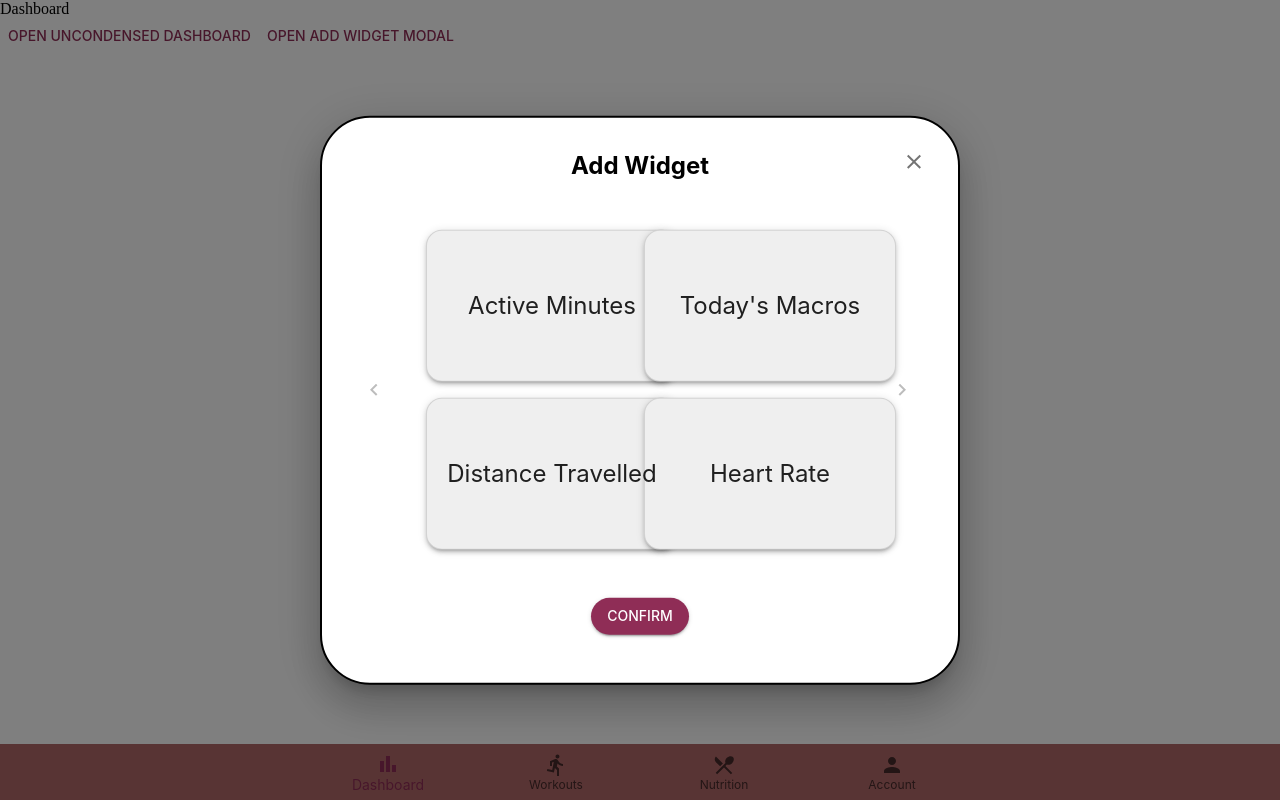
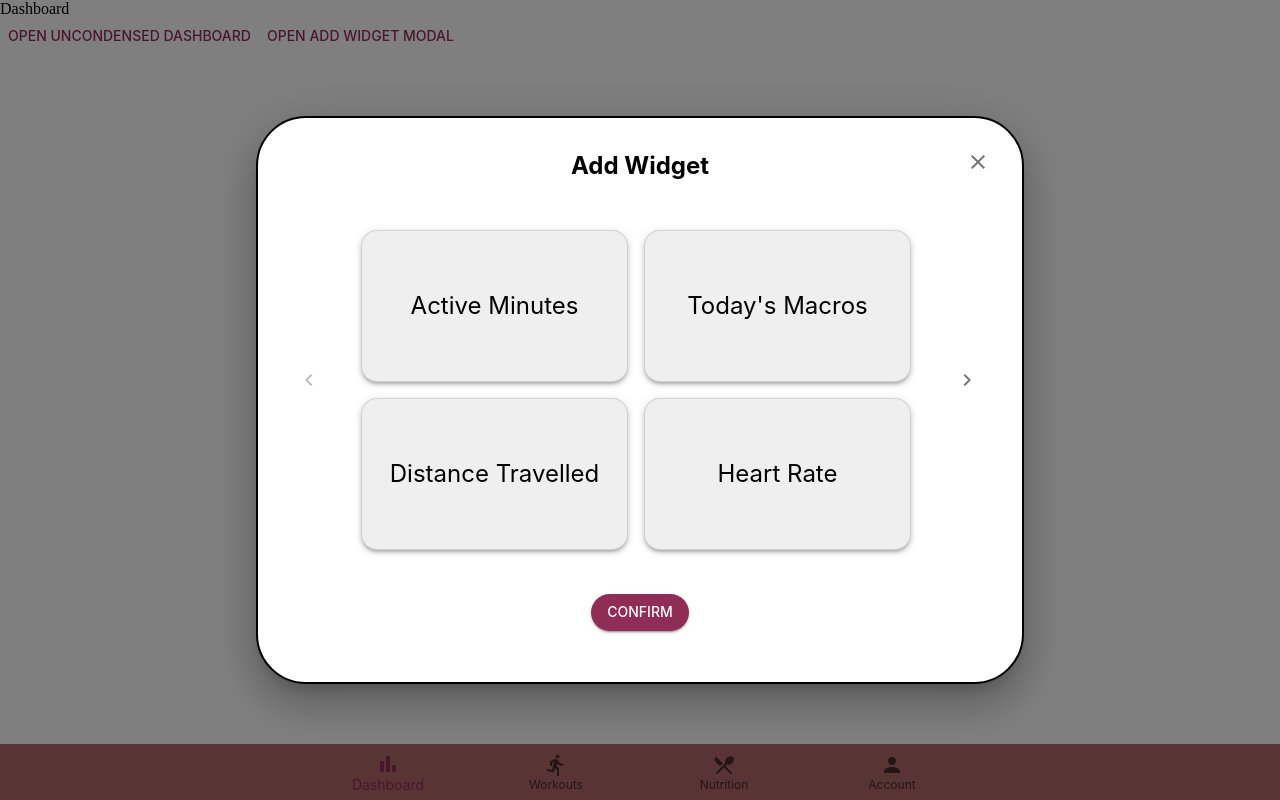
Before and after one commit to joshchyeonlee/EZFit, a React (Create React App) app: page /Dashboard in a window 1280 px wide. Both pictures are taken after a click on the button "OPEN ADD WIDGET MODAL". Built offline with nearby package versions, Linux system fonts and the light colour scheme.

Commit message:
add styling and pagination

```diff
--- a/src/components/dashboard/AddWidgetModal.tsx
+++ b/src/components/dashboard/AddWidgetModal.tsx
@@ -1,16 +1,27 @@
 import { Box, Button, IconButton, Modal, Typography, Grid, Card, CardActionArea } from "@mui/material";
 import { Close } from '@mui/icons-material';
 import { ChevronLeft, ChevronRight } from '@mui/icons-material';
+import { useState } from "react";
+import theme from "../../themes/theme";
 
 function AddWidgetModal(props: { open: boolean; setOpen: any; }){
-    const availableModals = ["Active Minutes", "Today's Macros", "Distance Travelled", "Heart Rate"];
+    const availableModals = ["Active Minutes", "Today's Macros", "Distance Travelled", "Heart Rate", "Steps"];
+    const [index, setIndex] = useState(0);
+    const [selectedModal, setSelectedModal] = useState("");
 
     const handleClose = () => {
+        setSelectedModal("");
         props.setOpen(false);
     }
 
     const handleChevronClick = (i: number) => {
-        console.log("hehe");
+        const currentIndex = (i === 1) ? index + 4 : index - 4;
+        setIndex(currentIndex);
+    }
+
+    const handleSelectModal = (modal: string) => {
+        console.log(`clicked ${modal}`);
+        setSelectedModal(modal);
     }
 
     const style = {
@@ -23,7 +34,6 @@ function AddWidgetModal(props: { open: boolean; setOpen: any; }){
         borderRadius: "50px",
         boxShadow: 24,
         p: 4,
-        display: 'flex',
     };
 
     return(
@@ -33,24 +43,31 @@ function AddWidgetModal(props: { open: boolean; setOpen: any; }){
         aria-labelledby="add-widget"
         aria-describedby="add-widget-modal"
     >
-        <Box sx={style} justifyContent="center">
+        <Box sx={style} justifyContent="center" width={700} height={500}>
             <Box position="absolute" display="flex" justifyContent="flex-end" right="10px" top="10px" padding="10px">
                 <IconButton size="large" onClick={() => handleClose()}><Close/></IconButton>
             </Box>
             <Box display="flex" justifyContent="center" flexDirection="column" alignItems="center">
                 <Typography variant="h5"  sx={{ fontWeight: 'bold' }} >Add Widget</Typography>
                 <Box display="flex" justifyContent="center" paddingTop={2}>
-                    <IconButton onClick={() => handleChevronClick(-1)} disabled>
+                    <IconButton onClick={() => handleChevronClick(-1)} disabled={index - 4 < 0}>
                         <ChevronLeft/>
                     </IconButton>
-                    <Box padding={4}>
+                    <Box padding={4} display="absolute" width={550} height={300}>
                         <Grid container spacing={2}>
-                            {availableModals.map((val) => {return(
+                            {availableModals.slice(index, index+4).map((val) => {return(
                             <Grid item xs={6}>
-                                <Card variant="outlined" sx={{ bgcolor: "ButtonShadow", borderRadius: 4, boxShadow: 3, minHeight: 150, minWidth: 250 }}>
-                                    <CardActionArea sx={{ minHeight: 150, minWidth: 250}}>
+                                <Card variant="outlined"
+                                        sx={{   bgcolor: (val === selectedModal) ? theme.palette.primary.main : "ButtonShadow",
+                                                borderRadius: 4,
+                                                boxShadow: 3,
+                                                minHeight: 150,
+                                                minWidth: 250,
+                                                transition: "all .5s ease",
+                                                }}>
+                                    <CardActionArea sx={{ minHeight: 150, minWidth: 250}} onClick={() => {handleSelectModal(val)}}>
                                         <Box display="flex" justifyContent="center">
-                                            <Typography variant="h5">{val}</Typography>
+                                            <Typography variant="h5" color={(val === selectedModal) ? "white" : "black"}>{val}</Typography>
                                         </Box>
                                     </CardActionArea>
                                 </Card>
@@ -58,11 +75,11 @@ function AddWidgetModal(props: { open: boolean; setOpen: any; }){
                             )})}
                         </Grid>
                     </Box>
-                    <IconButton size="large" onClick={() => handleChevronClick(-1)} disabled>
+                    <IconButton size="large" onClick={() => handleChevronClick(1)} disabled={index + 4 >= availableModals.length}>
                         <ChevronRight/>
                     </IconButton>
                 </Box>
-                <Box padding={2}>
+                <Box padding={4}>
                     <Button variant="contained">
                         Confirm
                     </Button>
```
